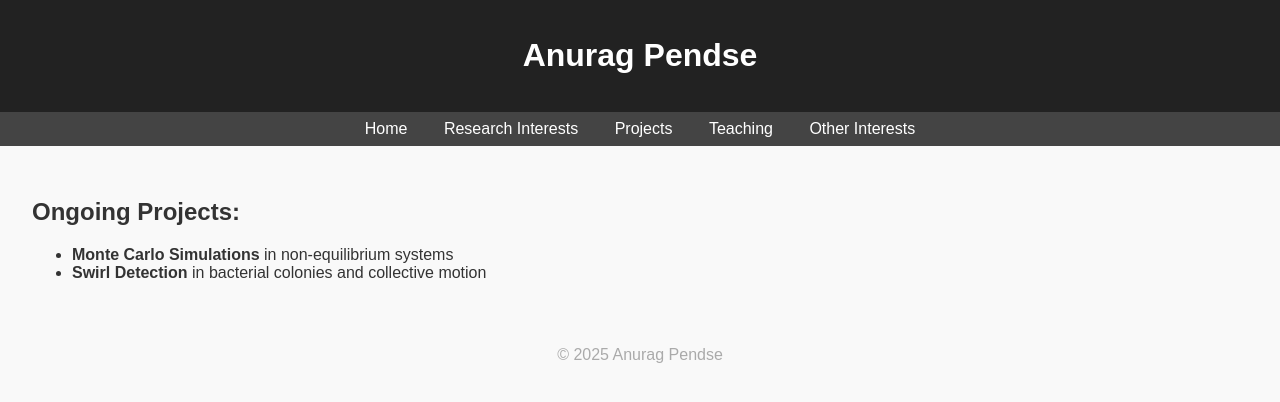
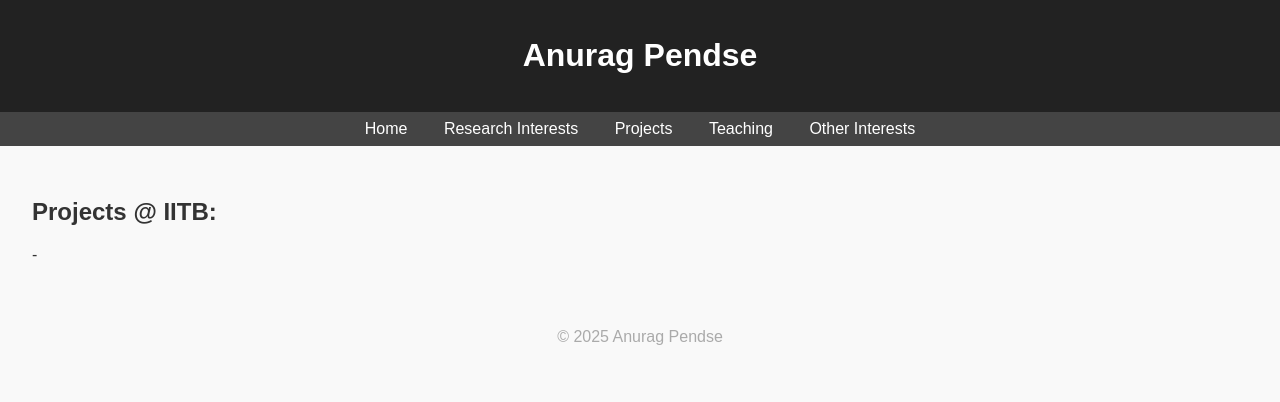
Before and after one commit to AnuragPendse/AnuragPendse.github.io, a Jekyll site: the page built from projects.md, in a window 1280 px wide. Shown: the top 402 px of the page. Built offline with Jekyll 4.4.1, drawn with Linux system fonts in a browser that asks for light colours.

Commit message:
Update projects.md

```diff
--- a/projects.md
+++ b/projects.md
@@ -3,6 +3,5 @@ layout: default
 title: Projects
 ---
 
-## Ongoing Projects:
-- **Monte Carlo Simulations** in non-equilibrium systems
-- **Swirl Detection** in bacterial colonies and collective motion
+## Projects @ IITB:
+-
```
